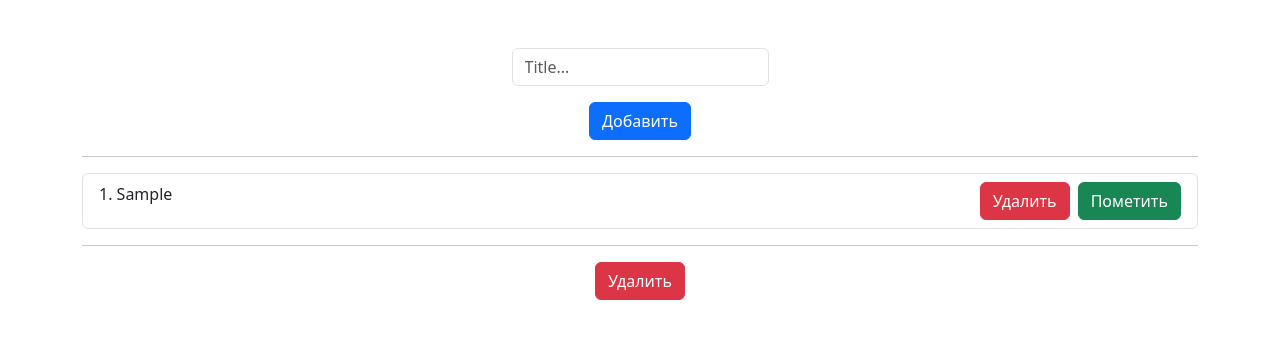
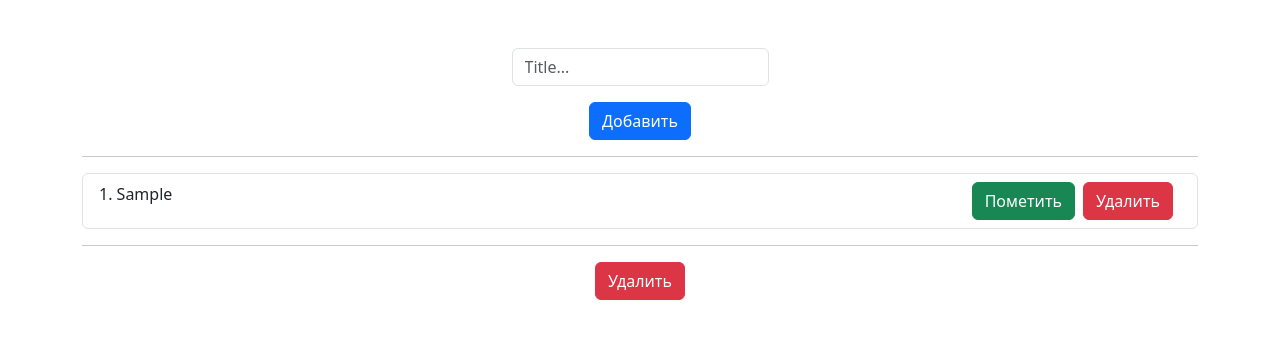
Before and after one commit to Matvey991/todo-list, a React (Create React App) app: page / in a window 1280 px wide. Both pictures are taken after typing "Sample" into the empty fields and a click on the button "Добавить". Shown: the top 338 px of the page. Built offline with nearby package versions, Linux system fonts and the light colour scheme.

Commit message:
todo-list

```diff
--- a/src/components/Main/Main.js
+++ b/src/components/Main/Main.js
@@ -20,8 +20,8 @@ const Main = ({todos, ChangeTodoStatus, DeleteTodo}) => {
         {i + 1}. {todo.title}
             </span>
             <div className=''>
+            <button type="submit" onClick={() => ChangeTodoStatus(todo.id)} className={'btn btn-success'}>Пометить</button>
             <button type="submit" onClick={() => DeleteTodo(todo.id)} className={'btn mx-2 btn-danger'}>Удалить</button>
-            <button type="submit" onClick={() => ChangeTodoStatus(todo.id)} className={'btn btn-success'}>Пометить</button>
             </div>
         </li>
     ))
```
